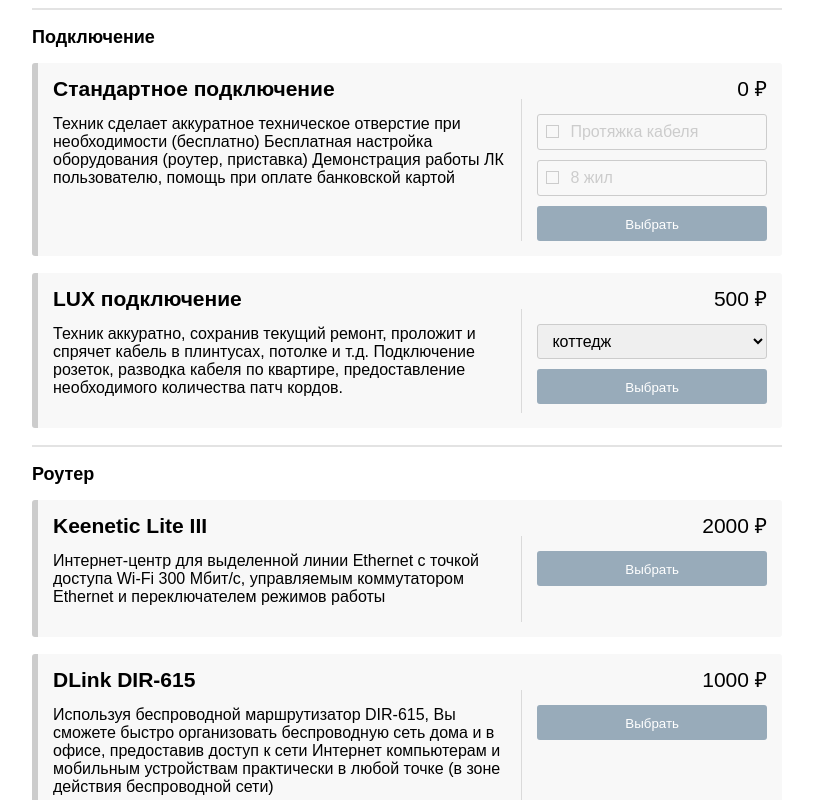
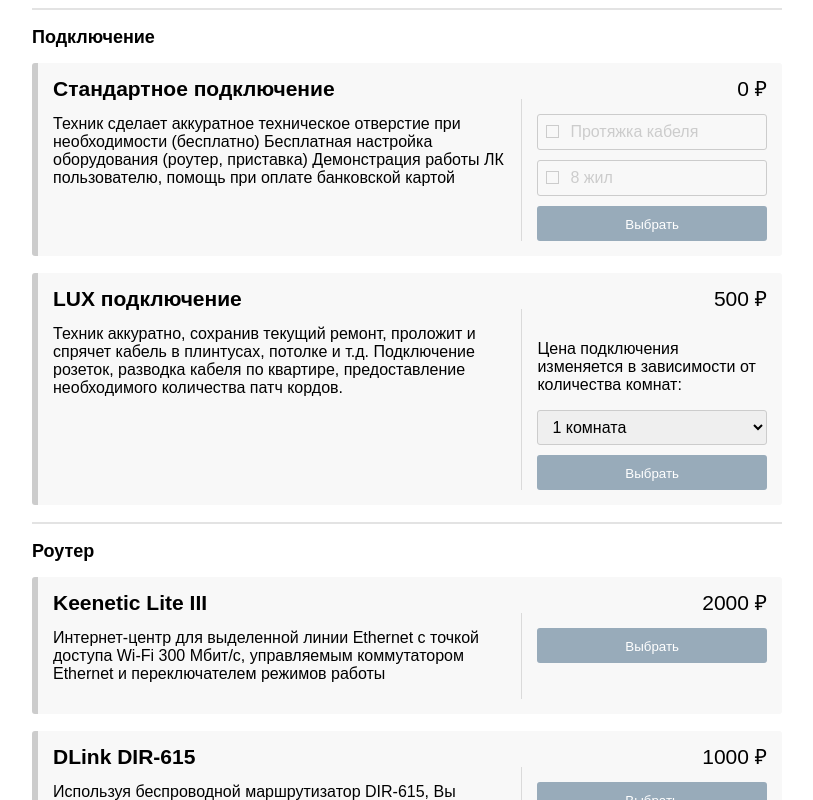
Before and after one commit to VladBeloysov/skynet2, a Vue app: page / in a window 1280 px wide. Shown: the top 800 px of the page, without its empty margins (233-1046 px from the left). Built offline with nearby package versions, Linux system fonts and the light colour scheme.

Commit message:
option and select

```diff
--- a/src/components/appOptions/appOptions.vue
+++ b/src/components/appOptions/appOptions.vue
@@ -1,22 +1,14 @@
 <template>
 	<div>
-		<input class="item__checkbox" type="checkbox" name="option1" id="option1" value="Протяжка кабеля">
-		<label for="option1" class="item__checkbox-label">
-			<div class="item__checkbox-text">Протяжка кабеля</div>
-		</label>
-		<input class="item__checkbox" type="checkbox" name="option2" id="option2" value="8 жил">
-		<label for="option2" class="item__checkbox-label">
-			<div class="item__checkbox-text">8 жил</div>
+		<input class="item__checkbox" type="checkbox" :name="'option'+index" :id="'option'+index" :value="option.title">
+		<label :for="'option'+index" class="item__checkbox-label">
+			<div class="item__checkbox-text">{{ option.title }}</div>
 		</label>
 	</div>
 </template>
 
 <script>
 export default {
-name: "appOptions"
+	props: ['option', 'index']
 }
 </script>
-
-<style scoped>
-
-</style>
--- a/src/components/appSelect/appSelect.vue
+++ b/src/components/appSelect/appSelect.vue
@@ -1,12 +1,18 @@
 <template>
-	<select class="item__select">
-		<option>Коттедж</option>
-		<option>1 комната</option>
-		<option>2 комнаты</option>
-	</select>
+	<div>
+		<p class="item__text">{{ select.title }}</p>
+		<select class="item__select">
+			<option
+				v-for="item in select.items"
+				:key="item.title"
+				:price="item.price"
+			>{{ item.title }}</option>
+		</select>
+	</div>
 </template>
 
 <script>
 export default {
+	props: ['select']
 }
 </script>
--- a/src/components/appVariant/appVariant.vue
+++ b/src/components/appVariant/appVariant.vue
@@ -10,12 +10,15 @@
 			</section>
 			<section class="item__right">
 				<app-options
-					v-if="options.length > 0"
-					:options="options"
+					v-for="(option, index) in options"
+					:option="option"
+					:key="index"
+					:index="index"
 				></app-options>
 				<app-select
-					v-if="select.length > 0"
-					:select="select"
+					v-for="sel in select"
+					:select="sel"
+					:key="sel.title"
 				></app-select>
 				<button class="item__btn">Выбрать</button>
 			</section>
```
